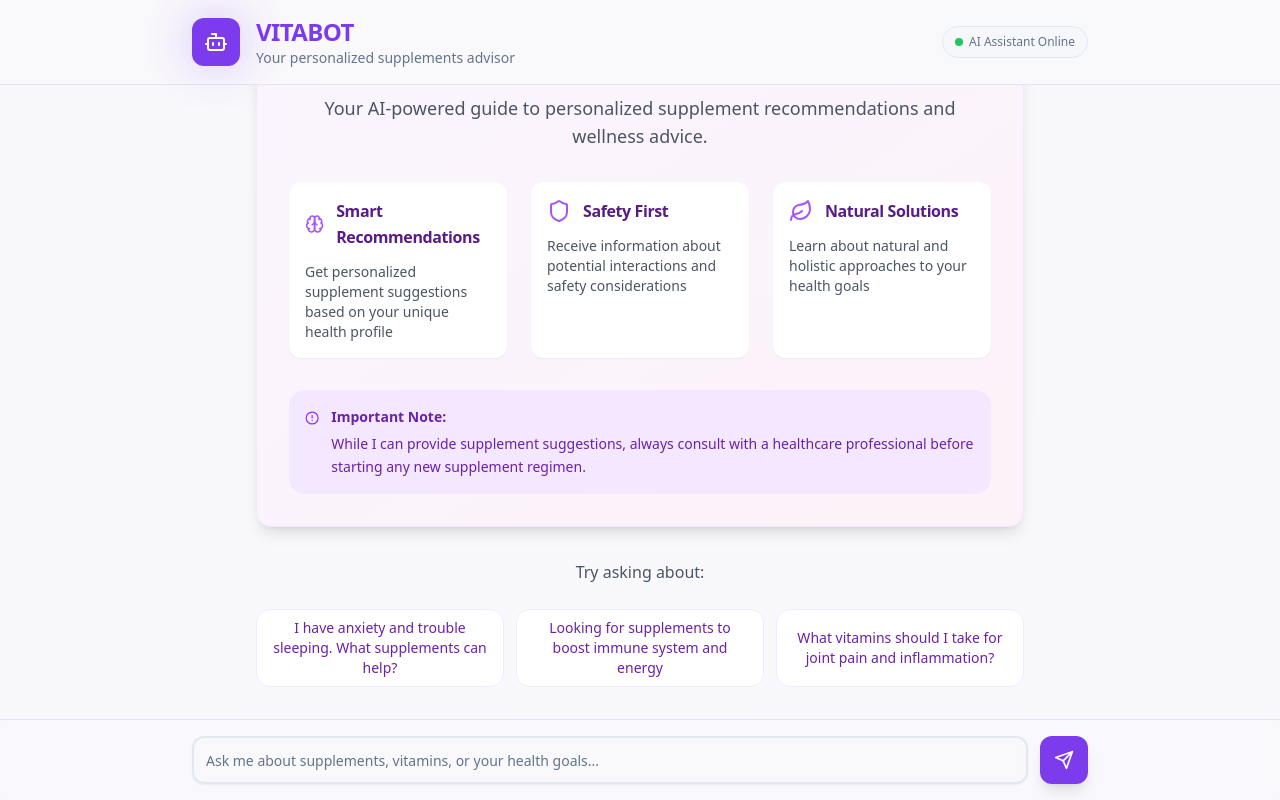
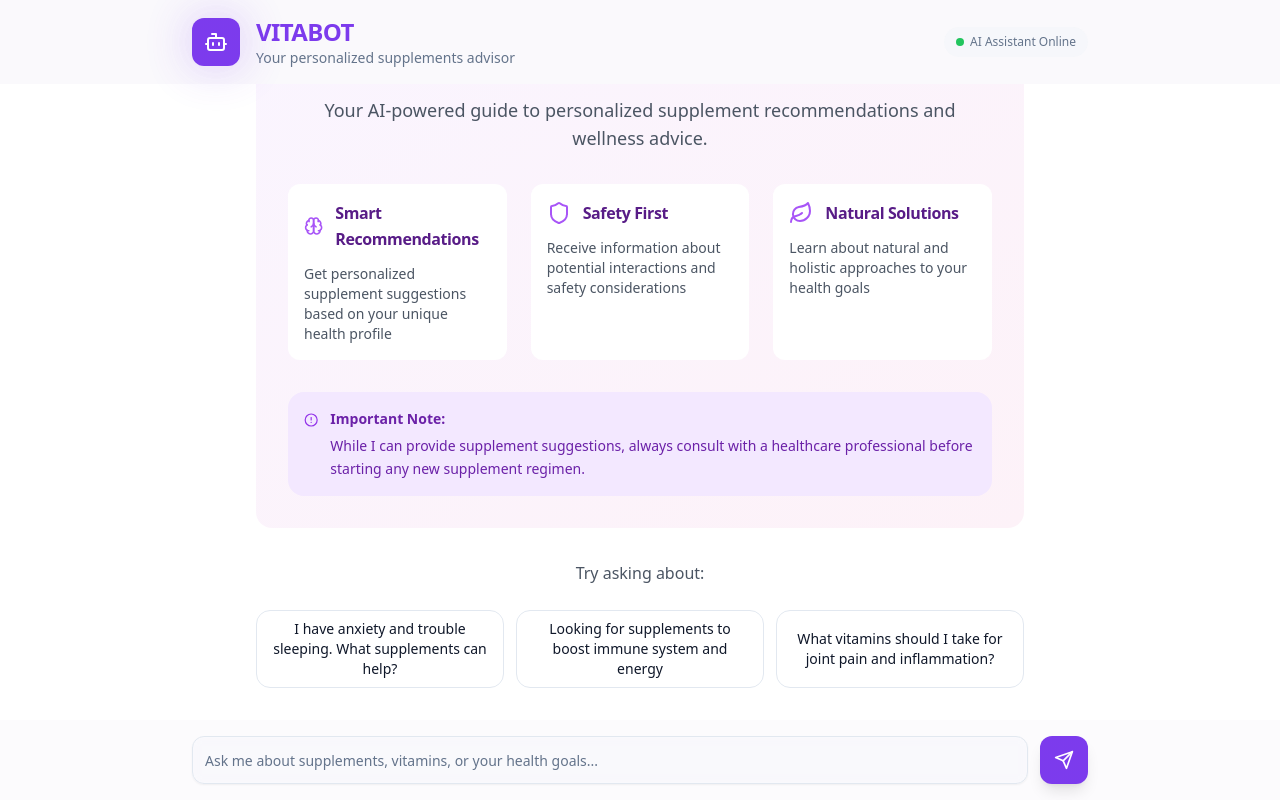
Before and after one commit to asmaumar2004/vitabot, a Next.js app: page / in a window 1280 px wide. Built offline with nearby package versions, Linux system fonts and the light colour scheme.

Commit message:
Design Changes

```diff
--- a/src/app/components/chat.tsx
+++ b/src/app/components/chat.tsx
@@ -64,8 +64,8 @@ export function Chat() {
   };
 
   return (
-    <div className="relative w-full h-[100dvh] flex flex-col bg-gradient-to-b from-background to-background/50">
-      <header className="sticky top-0 z-10 px-4 sm:px-6 py-4 border-b bg-background/80 backdrop-blur-sm">
+    <div className="relative w-full h-[100dvh] flex flex-col bg-white">
+      <header className="sticky top-0 z-10 px-4 sm:px-6 py-4 bg-background/80 backdrop-blur-sm">
         <div className="max-w-4xl mx-auto flex items-center justify-between">
           {/* Logo and title section */}
           <div className="flex items-center gap-4 transition-all-200 hover:scale-[1.02]">
@@ -87,7 +87,7 @@ export function Chat() {
 
           {/* Status indicator */}
           <div className="flex items-center gap-3">
-            <div className="hidden sm:flex items-center gap-1.5 text-xs text-muted-foreground bg-secondary/50 px-3 py-1.5 rounded-full border">
+            <div className="hidden sm:flex items-center gap-1.5 text-xs text-muted-foreground bg-secondary/50 px-3 py-1.5 rounded-full">
               <div className="h-2 w-2 bg-green-500 rounded-full animate-pulse"></div>
               <span>AI Assistant Online</span>
             </div>
@@ -103,7 +103,7 @@ export function Chat() {
             {showWelcome ? (
               <div className="h-full flex items-center justify-center p-4">
                 <div className="space-y-8 max-w-3xl w-full">
-                  <div className="p-8 bg-gradient-to-br from-purple-50 to-pink-50 rounded-2xl shadow-lg border border-purple-100">
+                  <div className="p-8 bg-gradient-to-br from-purple-50 to-pink-50 rounded-2xl">
                     <div className="flex items-center justify-center space-x-3 mb-6">
                       <Bot className="h-12 w-12 text-purple-600" />
                       <h2 className="text-3xl font-bold bg-gradient-to-r from-purple-600 to-pink-600 bg-clip-text text-transparent">
@@ -117,7 +117,7 @@ export function Chat() {
 
                     <div className="grid md:grid-cols-3 gap-6 mb-8">
                       {features.map((feature, index) => (
-                        <div key={index} className="p-4 bg-white rounded-xl shadow-sm">
+                        <div key={index} className="p-4 bg-white rounded-xl">
                           <div className="flex items-center space-x-3 mb-3">
                             <feature.icon className="h-6 w-6 text-purple-500" />
                             <h3 className="font-semibold text-purple-900">{feature.title}</h3>
@@ -143,7 +143,7 @@ export function Chat() {
                         <Button
                           key={index}
                           variant="outline"
-                          className="w-full h-auto min-h-[2.5rem] px-4 py-2 whitespace-normal text-sm font-medium bg-white hover:bg-purple-50 border-purple-100 hover:border-purple-200 text-purple-800 transition-colors duration-200"
+                          className="w-full h-auto min-h-[2.5rem] px-4 py-2 whitespace-normal text-sm font-medium bg-white hover:bg-purple-50 text-black-600 hover:text-black-700 transition-colors duration-200"
                           onClick={() => handleSuggestedChat(suggestion)}
                         >
                           {suggestion}
@@ -175,7 +175,7 @@ export function Chat() {
                       relative px-4 py-3 rounded-2xl
                       ${m.role === 'user'
                         ? 'bg-gradient-to-br from-purple-500 to-pink-500 text-white rounded-br-sm shadow-lg'
-                        : 'bg-white border border-gray-100 text-gray-800 rounded-bl-sm shadow-sm'
+                        : 'bg-white text-gray-800 rounded-bl-sm shadow-sm'
                       }
                     `}>
                       <p className="text-sm leading-relaxed">{m.content}</p>
@@ -205,11 +205,11 @@ export function Chat() {
           </div>
         </div>
 
-        <div className="border-t bg-background/50 backdrop-blur-sm p-4 relative z-10">
+        <div className="bg-background/50 backdrop-blur-sm p-4 relative z-10">
           <div className="max-w-4xl mx-auto">
             <form onSubmit={handleSubmit} className="flex items-center gap-3">
               <Input
-                className="flex-1 rounded-xl border-2 border-input focus:border-primary focus:ring-primary bg-background/75 backdrop-blur-sm shadow-sm h-12"
+                className="flex-1 rounded-xl border border-input focus:border-primary focus:ring-primary bg-background/75 backdrop-blur-sm shadow-sm h-12"
                 placeholder={showWelcome
                   ? "Ask me about supplements, vitamins, or your health goals..."
                   : "Enter your message here..."
```
